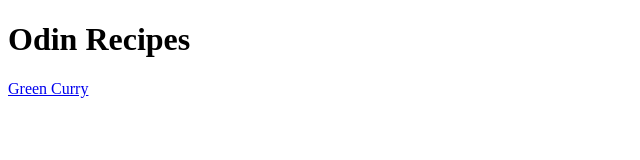
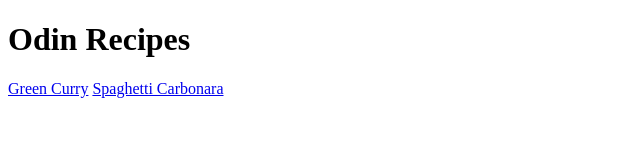
Before and after one commit to mhelfrich/odin-recipes, a plain HTML site: page index.html in a window 1280 px wide. Shown: the whole page, without its empty margins (0-640 px from the left). Drawn offline with Linux system fonts and the light colour scheme.

Commit message:
Add link to carbonara.html

```diff
--- a/index.html
+++ b/index.html
@@ -8,5 +8,6 @@
   <body>
     <h1>Odin Recipes</h1>
     <a href="recipes/greenCurry.html">Green Curry</a>
+    <a href="recipes/carbonara.html">Spaghetti Carbonara</a>
   </body>
 </html>
```
